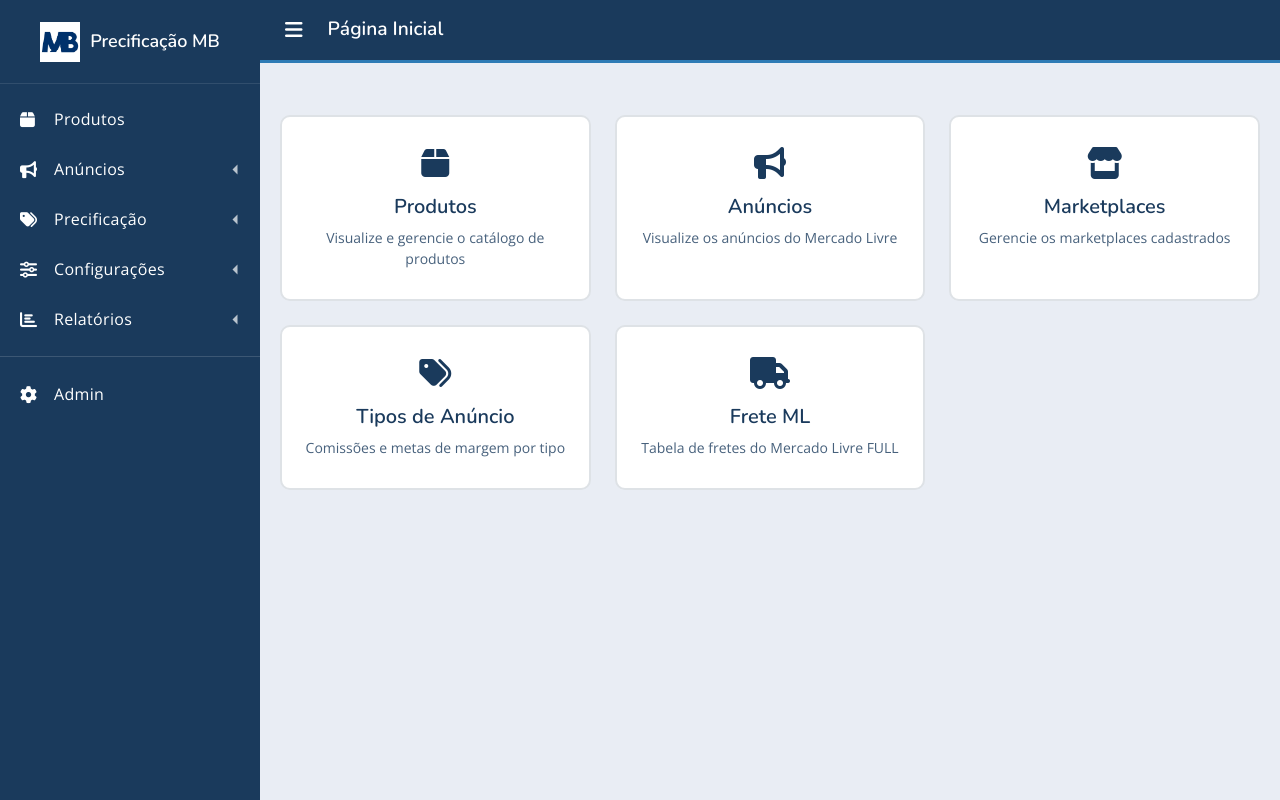
After one commit to MatheusAp-MB/Projeto-Precificacao-MB, a Django app: page / in a window 1280 px wide. The commit adds this page. Run offline with Django 5.2, Linux system fonts and the light colour scheme.

Commit message:
feat: homepage e reorganização do CSS
- Criada homepage com cards de navegação para todas as seções
- Criado home.css separado seguindo princípio de CSS por função
- Removido card-home do dashboard.css
- Logo da sidebar aponta para a home
- Rota / criada no urls.py

```diff
--- a/precificacao/urls.py
+++ b/precificacao/urls.py
@@ -7,4 +7,5 @@ urlpatterns = [
     path('tipos-anuncio/', views.lista_tipos_anuncio, name='lista_tipos_anuncio'),
     path('frete-ml/', views.lista_frete_ml, name='lista_frete_ml'),
     path('anuncios/', views.lista_anuncios, name='lista_anuncios'),
+    path('', views.home, name='home'),
 ]
--- a/precificacao/views.py
+++ b/precificacao/views.py
@@ -27,3 +27,7 @@ def lista_frete_ml(request):
 def lista_anuncios(request):
     anuncios = Anuncio.objects.select_related('produto', 'tipo_anuncio').all()
     return render(request, 'precificacao/lista_anuncios.html', {'anuncios': anuncios})
+
+
+def home(request):
+    return render(request, 'precificacao/home.html')
--- /dev/null
+++ b/static/css/home.css
@@ -0,0 +1,34 @@
+
+/* ================================================
+   Cards da Home
+   ================================================ */
+
+.card-home {
+  background-color: #ffffff;
+  border: 2px solid #dee2e6;
+  border-radius: 10px;
+  padding: 30px 20px;
+  text-align: center;
+  color: #1a3a5c;
+  transition: all 0.2s;
+  height: 100%;
+}
+
+.card-home:hover {
+  background-color: #1a3a5c;
+  border-color: #1a3a5c;
+  color: #ffffff;
+  transform: translateY(-4px);
+  box-shadow: 0 8px 20px rgba(26, 58, 92, 0.2);
+}
+
+.card-home h5 {
+  font-weight: 600;
+  margin-bottom: 8px;
+}
+
+.card-home p {
+  font-size: 0.875rem;
+  opacity: 0.8;
+  margin: 0;
+}
--- a/templates/bases/base_painel.html
+++ b/templates/bases/base_painel.html
@@ -20,7 +20,7 @@
   <!-- Sidebar -->
   <div class="dashboard-nav">
     <header>
-      <a href="/" class="brand-logo">
+      <a href="{% url 'home' %}" class="brand-logo">
         <img src="{% static 'img/logo.jpg' %}" alt="Logo" width="40" height="40">
         <span>Precificação MB</span>
       </a>
--- /dev/null
+++ b/templates/precificacao/home.html
@@ -0,0 +1,65 @@
+{% extends 'bases/base_painel.html' %}
+{% load static %}
+
+{% block titulo %}Início — Precificação MB{% endblock %}
+{% block toolbar_titulo %}Página Inicial{% endblock %}
+
+{% block head_painel %}
+  <link rel="stylesheet" href="{% static 'css/home.css' %}">
+{% endblock %}
+
+{% block conteudo %}
+<div class="row g-4 mt-2">
+
+  <div class="col-md-4">
+    <a href="{% url 'lista_produtos' %}" class="text-decoration-none">
+      <div class="card-home">
+        <i class="fas fa-box fa-2x mb-3"></i>
+        <h5>Produtos</h5>
+        <p>Visualize e gerencie o catálogo de produtos</p>
+      </div>
+    </a>
+  </div>
+
+  <div class="col-md-4">
+    <a href="{% url 'lista_anuncios' %}" class="text-decoration-none">
+      <div class="card-home">
+        <i class="fas fa-bullhorn fa-2x mb-3"></i>
+        <h5>Anúncios</h5>
+        <p>Visualize os anúncios do Mercado Livre</p>
+      </div>
+    </a>
+  </div>
+
+  <div class="col-md-4">
+    <a href="{% url 'lista_marketplaces' %}" class="text-decoration-none">
+      <div class="card-home">
+        <i class="fas fa-store fa-2x mb-3"></i>
+        <h5>Marketplaces</h5>
+        <p>Gerencie os marketplaces cadastrados</p>
+      </div>
+    </a>
+  </div>
+
+  <div class="col-md-4">
+    <a href="{% url 'lista_tipos_anuncio' %}" class="text-decoration-none">
+      <div class="card-home">
+        <i class="fas fa-tags fa-2x mb-3"></i>
+        <h5>Tipos de Anúncio</h5>
+        <p>Comissões e metas de margem por tipo</p>
+      </div>
+    </a>
+  </div>
+
+  <div class="col-md-4">
+    <a href="{% url 'lista_frete_ml' %}" class="text-decoration-none">
+      <div class="card-home">
+        <i class="fas fa-truck fa-2x mb-3"></i>
+        <h5>Frete ML</h5>
+        <p>Tabela de fretes do Mercado Livre FULL</p>
+      </div>
+    </a>
+  </div>
+
+</div>
+{% endblock %}
```
Also changed, not shown: static/js/dashboard.js (line endings or trailing spaces).
